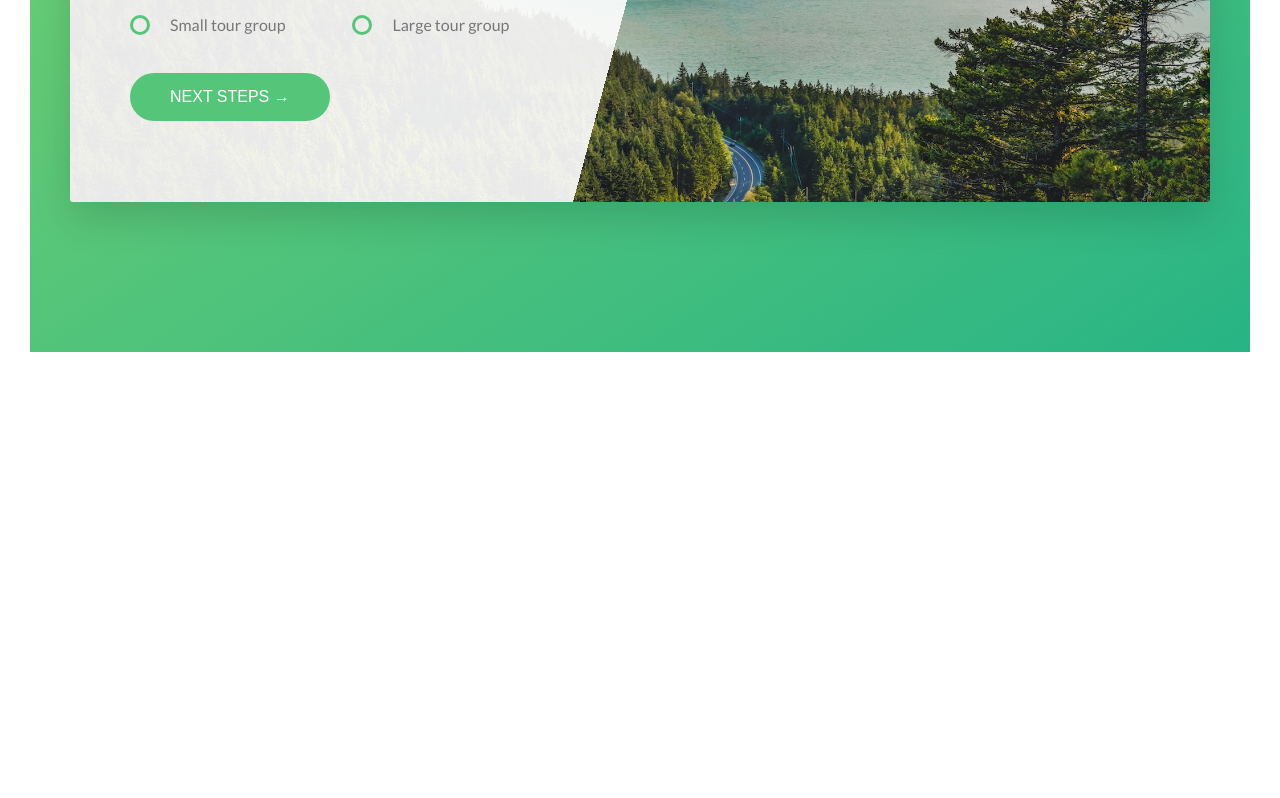
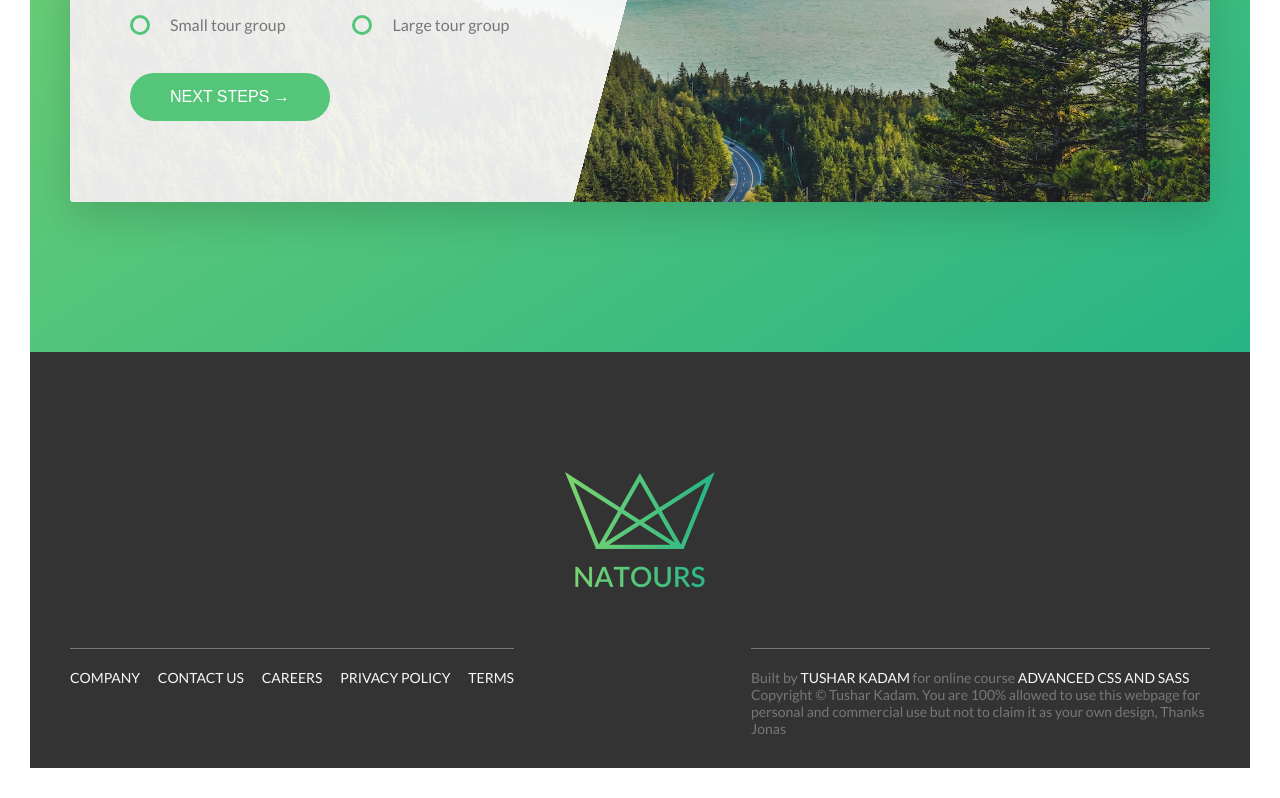
Before and after one commit to webdevtut/detour, a website: page index.html in a window 1280 px wide. Shown: the part 4813-5611 px from the top of the page. Before the commit the page ends 5195 px from the top, so only its background shows below. Drawn offline with Linux system fonts and the light colour scheme.

Commit message:
5.19 Footer 🐾

```diff
--- a/index.html
+++ b/index.html
@@ -288,6 +288,31 @@
                 </div>
             </section>
         </main>
+        <footer class="footer">
+            <div class="footer__logo-box">
+                <img src="img/logo-green-2x.png" alt="Full logo" class="footer__logo">
+            </div>
+            <div class="row">
+                <div class="col-1-of-2">
+                    <div class="footer__navigation">
+                        <ul class="footer_list">
+                            <li class="footer__item"><a href="*" class="footer__link">Company</a></li>
+                            <li class="footer__item"><a href="*" class="footer__link">Contact us</a></li>
+                            <li class="footer__item"><a href="*" class="footer__link">Careers</a></li>
+                            <li class="footer__item"><a href="*" class="footer__link">Privacy policy</a></li>
+                            <li class="footer__item"><a href="*" class="footer__link">Terms</a></li>
+                        </ul>
+                    </div>
+                </div>
+                <div class="col-1-of-2">
+                    <p class="footer__copyright">
+                        Built by <a href="#" class="footer__link">Tushar Kadam</a> for online course <a href=""
+                            class="footer__link">Advanced CSS and SASS</a>Copyright &copy; Tushar Kadam. You are 100% allowed to
+                        use this webpage for personal and commercial use but not to claim it as your own design, Thanks Jonas
+                    </p>
+                </div>
+            </div>
+        </footer>
 
         <!-- <section class="grid-test">
             <div class="row">
--- a/sass/abstracts/_variables.scss
+++ b/sass/abstracts/_variables.scss
@@ -13,6 +13,7 @@ $color-grey-light-1: #f7f7f7;
 $color-grey-light-2: #eee;
 $color-grey-dark: #777;
 $color-grey-dark-2: #999;
+$color-grey-dark-3: #333;
 $color-white: #fff;
 $color-black: #000;
 
--- /dev/null
+++ b/sass/layout/_footer.scss
@@ -0,0 +1,58 @@
+.footer {
+    background-color: $color-grey-dark-3;
+    padding: 12rem 0;
+    font-size: 1.4rem;
+
+    &__logo-box {
+        text-align: center;
+        margin-bottom: 5rem;
+    }
+
+    &__logo {
+        width: 15rem;
+        height: auto;
+    }
+
+    &__navigation {
+        border-top: 1px solid $color-grey-dark;
+        padding-top: 2rem;
+        display: inline-block;
+    }
+    &__list {
+        list-style: none;
+    }
+    &__item {
+        display: inline-block;
+
+        &:not(:last-child) {
+            margin-right: 1.5rem;
+        }
+
+    }
+    &__link {
+        &:link,
+        &:visited {
+            background-color: $color-grey-dark-3;
+            color: $color-grey-light-1;
+            text-decoration: none;
+            text-transform: uppercase;
+            display: inline-block;
+            transition: all .2s;
+        }
+
+        &:hover,
+        &:active {
+            color: $color-primary;
+            box-shadow: 0 1rem 2rem rgba($color-black , 0.4);
+            transform: rotate(5deg) scale(1.3);
+        }
+    }
+
+    &__copyright {
+        border-top: 1px solid $color-grey-dark;
+        padding-top: 2rem;
+        display: inline-block;
+        width: 85%;
+        float: right;
+    }
+}
--- a/sass/main.scss
+++ b/sass/main.scss
@@ -17,6 +17,7 @@
 @import "components/button";
 @import "components/composition";
 
+@import "layout/footer";
 @import "layout/header";
 @import "layout/grid";
 
```
Also changed, not shown: css/style.min.css, img/logo-green-2x.png (added).
